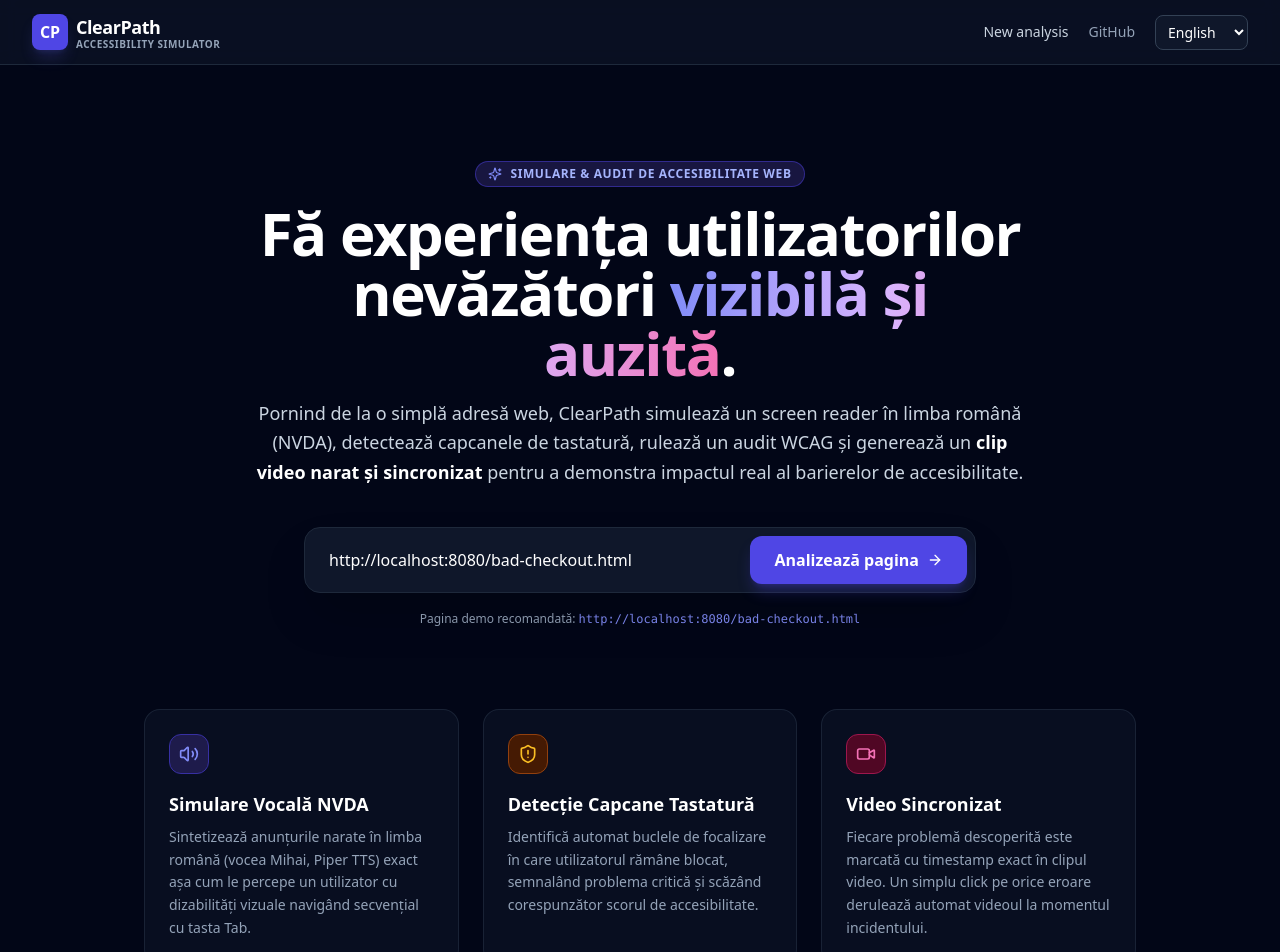
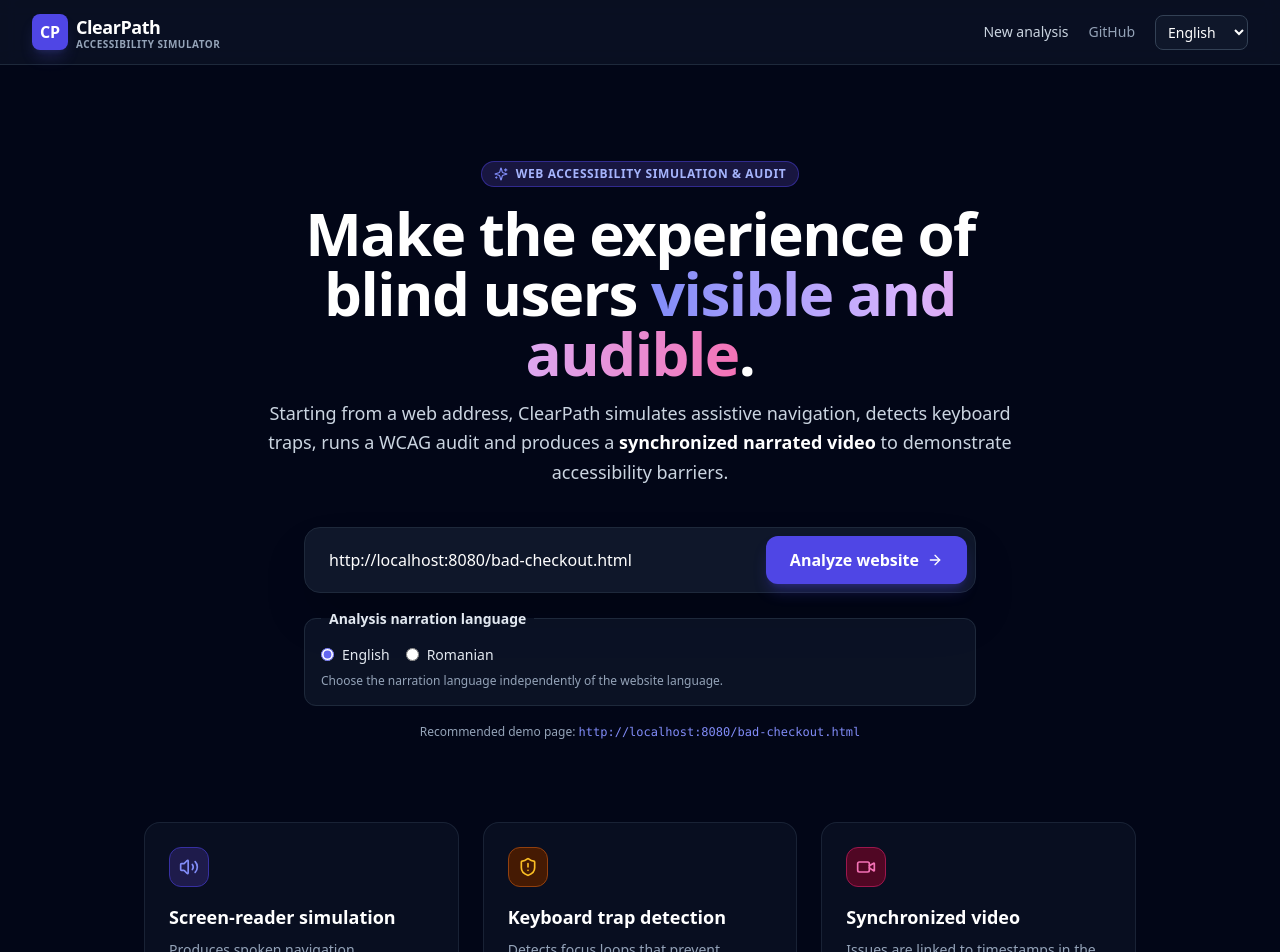
Before and after one commit to ClearPath-Team/Clearpath, a Next.js app in the folder web/: page / in a window 1280 px wide. Shown: the top 952 px of the page. Built offline with nearby package versions, Linux system fonts and the light colour scheme.

Commit message:
feat(i18n): localize landing and sync first analysis language (#38)

```diff
--- a/web/app/page.tsx
+++ b/web/app/page.tsx
@@ -1,11 +1,16 @@
 "use client";
 
 import { useState } from "react";
+import { useLanguage } from "@/components/LanguageProvider";
+import type { Language } from "@/lib/i18n";
 import { useRouter } from "next/navigation";
 import { ArrowRight, Sparkles, Volume2, ShieldAlert, Video, AlertCircle, Loader2 } from "lucide-react";
 
 export default function HomePage() {
   const router = useRouter();
+  const { language, t } = useLanguage();
+  const [manualAnalysisLang, setManualAnalysisLang] = useState<Language | null>(null);
+  const selectedAnalysisLang = manualAnalysisLang ?? language;
   const [url, setUrl] = useState("http://localhost:8080/bad-checkout.html");
   const [loading, setLoading] = useState(false);
   const [error, setError] = useState<string | null>(null);
@@ -16,7 +21,7 @@ export default function HomePage() {
 
     const trimmed = url.trim();
     if (!trimmed) {
-      setError("Te rugăm să introduci o adresă URL validă.");
+      setError(t("requiredUrl"));
       return;
     }
 
@@ -28,11 +33,11 @@ export default function HomePage() {
         headers: {
           "Content-Type": "application/json",
         },
-        body: JSON.stringify({ url: trimmed }),
+        body: JSON.stringify({ url: trimmed, lang: selectedAnalysisLang }),
       });
 
       if (!res.ok) {
-        let msg = "A apărut o eroare la inițierea analizei.";
+        let msg = t("submitError");
         try {
           const data = await res.json();
           if (data.detail) msg = data.detail;
@@ -47,8 +52,8 @@ export default function HomePage() {
       const data = await res.json();
       router.push(`/a/${data.id}`);
     } catch (err: unknown) {
-      const message = err instanceof Error ? err.message : "Nu s-a putut conecta la serverul API";
-      setError(`Nu s-a putut conecta la serverul API (FastAPI :8000). Asigură-te că rulează api/main.py. (${message})`);
+      const message = err instanceof Error ? err.message : t("connectionError");
+      setError(`${t("connectionError")} (${message})`);
       setLoading(false);
     }
   };
@@ -59,22 +64,19 @@ export default function HomePage() {
       <div className="text-center max-w-3xl mx-auto space-y-4">
         <div className="inline-flex items-center gap-2 px-3 py-1 rounded-full bg-indigo-950/80 border border-indigo-800/80 text-indigo-300 text-xs font-semibold uppercase tracking-wider">
           <Sparkles className="w-3.5 h-3.5 text-indigo-400" />
-          Simulare & Audit de Accesibilitate Web
+          {t("heroBadge")}
         </div>
 
         <h1 className="text-4xl sm:text-5xl lg:text-6xl font-extrabold tracking-tight text-white leading-tight">
-          Fă experiența utilizatorilor nevăzători{" "}
+          {t("heroLead")}{" "}
           <span className="text-transparent bg-clip-text bg-gradient-to-r from-indigo-400 via-purple-300 to-pink-400">
-            vizibilă și auzită
+            {t("heroAccent")}
           </span>
-          .
+          {t("heroEnd")}
         </h1>
 
         <p className="text-lg text-slate-300 leading-relaxed">
-          Pornind de la o simplă adresă web, ClearPath simulează un screen reader în limba română (NVDA),
-          detectează capcanele de tastatură, rulează un audit WCAG și generează un{" "}
-          <strong className="text-white font-semibold">clip video narat și sincronizat</strong> pentru a demonstra
-          impactul real al barierelor de accesibilitate.
+          {t("heroDescriptionStart")}{" "}<strong className="text-white font-semibold">{t("heroDescriptionStrong")}</strong>{" "}{t("heroDescriptionEnd")}
         </p>
       </div>
 
@@ -86,9 +88,9 @@ export default function HomePage() {
               type="text"
               value={url}
               onChange={(e) => setUrl(e.target.value)}
-              placeholder="https://exemplu.ro sau http://localhost:8080/..."
+              placeholder={t("urlPlaceholder")}
               disabled={loading}
-              aria-label="Adresa web de analizat"
+              aria-label={t("urlLabel")}
               className="flex-1 bg-transparent px-4 py-3 text-white placeholder-slate-500 focus:outline-none text-base disabled:opacity-50"
             />
             <button
@@ -99,16 +101,31 @@ export default function HomePage() {
               {loading ? (
                 <>
                   <Loader2 className="w-4 h-4 animate-spin" />
-                  Se inițiază...
+                  {t("starting")}
                 </>
               ) : (
                 <>
-                  Analizează pagina
+                  {t("analyze")}
                   <ArrowRight className="w-4 h-4" />
                 </>
               )}
             </button>
           </div>
+
+          <fieldset className="mt-4 rounded-xl border border-slate-800 bg-slate-900/70 p-4">
+            <legend className="px-2 text-sm font-semibold text-slate-200">{t("analysisLanguage")}</legend>
+            <div className="flex flex-wrap gap-4">
+              {(["en", "ro"] as const).map((option) => (
+                <label key={option} className="inline-flex cursor-pointer items-center gap-2 text-sm text-slate-200">
+                  <input type="radio" name="analysis-language" value={option} checked={selectedAnalysisLang === option}
+                    onChange={() => setManualAnalysisLang(option)}
+                    className="accent-indigo-500 focus-visible:ring-2 focus-visible:ring-indigo-400" />
+                  {option === "en" ? t("english") : t("romanian")}
+                </label>
+              ))}
+            </div>
+            <p className="mt-2 text-xs text-slate-400">{t("analysisLanguageHelp")}</p>
+          </fieldset>
 
           {error && (
             <div
@@ -123,7 +140,7 @@ export default function HomePage() {
 
         <div className="mt-3 text-center">
           <span className="text-xs text-slate-400">
-            Pagina demo recomandată:{" "}
+            {t("demoRecommended")}{" "}
             <button
               type="button"
               onClick={() => setUrl("http://localhost:8080/bad-checkout.html")}
@@ -141,10 +158,9 @@ export default function HomePage() {
           <div className="w-10 h-10 rounded-xl bg-indigo-950 border border-indigo-800 flex items-center justify-center text-indigo-400 mb-4">
             <Volume2 className="w-5 h-5" />
           </div>
-          <h2 className="text-lg font-bold text-white mb-2">Simulare Vocală NVDA</h2>
+          <h2 className="text-lg font-bold text-white mb-2">{t("voiceTitle")}</h2>
           <p className="text-sm text-slate-400 leading-relaxed">
-            Sintetizează anunțurile narate în limba română (vocea Mihai, Piper TTS) exact așa cum le percepe un
-            utilizator cu dizabilități vizuale navigând secvențial cu tasta Tab.
+            {t("voiceDescription")}
           </p>
         </div>
 
@@ -152,10 +168,9 @@ export default function HomePage() {
           <div className="w-10 h-10 rounded-xl bg-amber-950 border border-amber-800 flex items-center justify-center text-amber-400 mb-4">
             <ShieldAlert className="w-5 h-5" />
           </div>
-          <h2 className="text-lg font-bold text-white mb-2">Detecție Capcane Tastatură</h2>
+          <h2 className="text-lg font-bold text-white mb-2">{t("trapTitle")}</h2>
           <p className="text-sm text-slate-400 leading-relaxed">
-            Identifică automat buclele de focalizare în care utilizatorul rămâne blocat, semnalând problema critică
-            și scăzând corespunzător scorul de accesibilitate.
+            {t("trapDescription")}
           </p>
         </div>
 
@@ -163,10 +178,9 @@ export default function HomePage() {
           <div className="w-10 h-10 rounded-xl bg-pink-950 border border-pink-800 flex items-center justify-center text-pink-400 mb-4">
             <Video className="w-5 h-5" />
           </div>
-          <h2 className="text-lg font-bold text-white mb-2">Video Sincronizat</h2>
+          <h2 className="text-lg font-bold text-white mb-2">{t("videoTitle")}</h2>
           <p className="text-sm text-slate-400 leading-relaxed">
-            Fiecare problemă descoperită este marcată cu timestamp exact în clipul video. Un simplu click pe
-            orice eroare derulează automat videoul la momentul incidentului.
+            {t("videoDescription")}
           </p>
         </div>
       </div>
```
